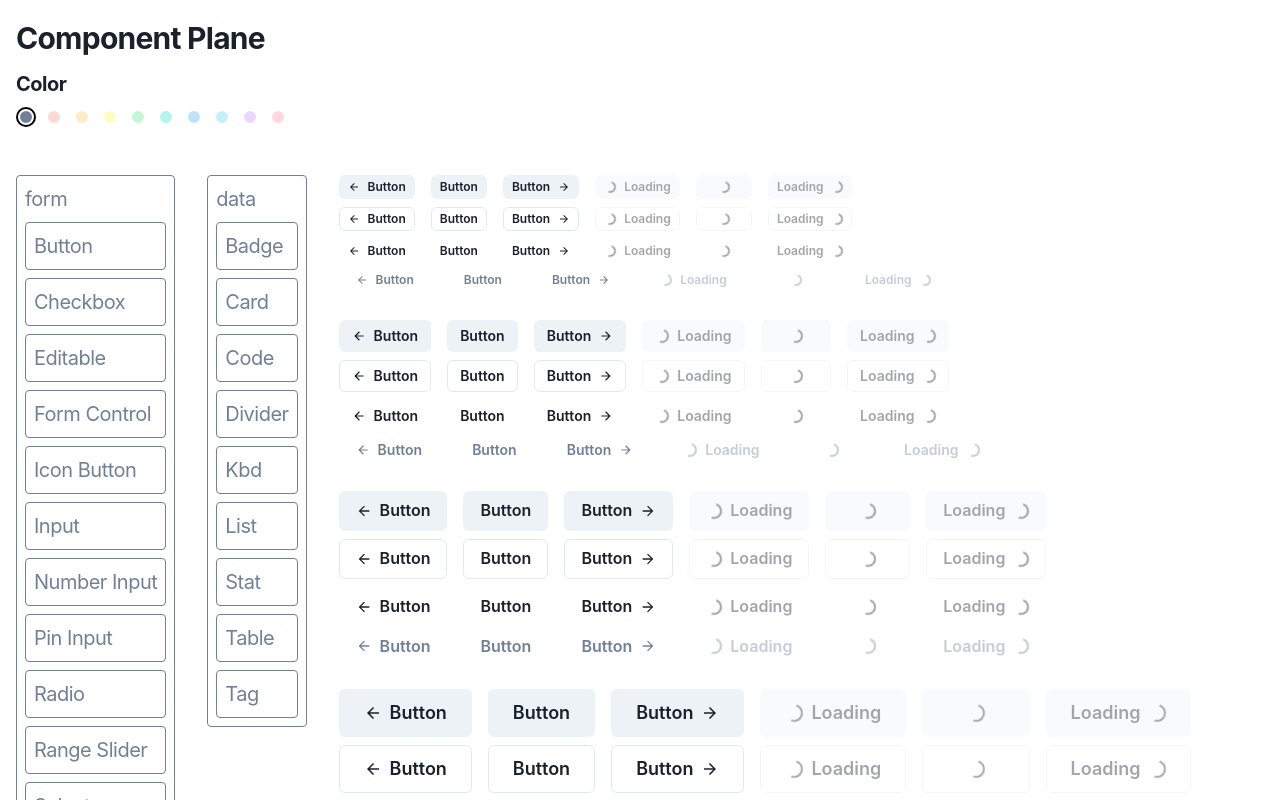
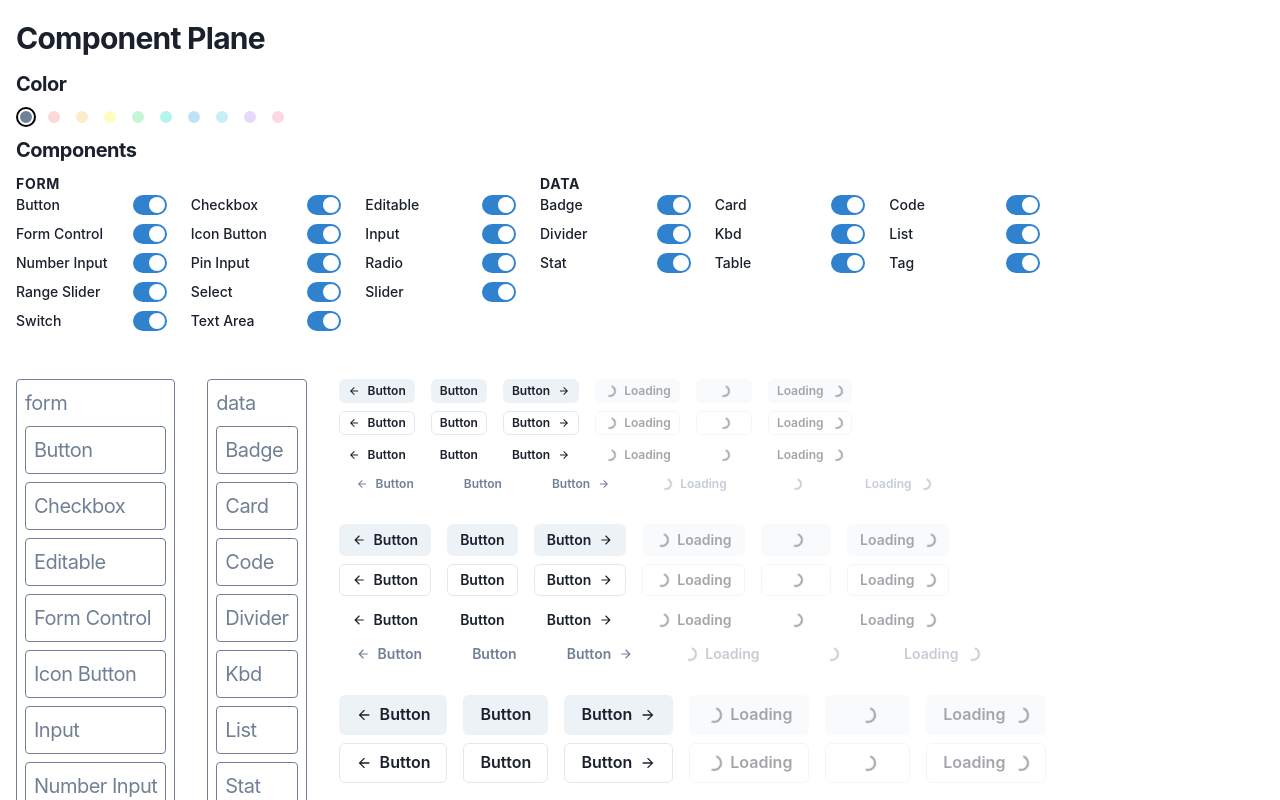
Before and after one commit to rttnbrgr/component-plane, a React (Vite) app: page / in a window 1280 px wide. Built offline with nearby package versions, Linux system fonts and the light colour scheme.

Commit message:
add component visibility controls

```diff
--- a/src/App.tsx
+++ b/src/App.tsx
@@ -6,12 +6,21 @@ import { ColorControls } from "./components/ColorControls";
 import { defaultThemeColors } from "./utils";
 import {
   PlaceholderComponent,
+  componentStateObject,
   mockComponents,
 } from "./components/PlaceholderComponent";
+import { ComponentControls } from "./components/ComponentControls";
 
 function App() {
+  // Colors
   const [previewColors, setPreviewColors] = useState([defaultThemeColors[0]]);
   const previewColorsHandlers = { previewColors, setPreviewColors };
+
+  // Components
+  const [visibleComponents, setVisibleComponents] =
+    useState(componentStateObject);
+  const visibleComponentsHandlers = { visibleComponents, setVisibleComponents };
+
   return (
     <>
       <ChakraProvider>
@@ -33,11 +42,18 @@ function App() {
               </Text>
             </Box>
             {/* Controls */}
-            <Stack>
+            <Stack mb="2">
               <Text fontSize="xl" fontWeight="bold" letterSpacing="tight">
                 Color
               </Text>
               <ColorControls {...previewColorsHandlers} />
+            </Stack>
+            {/* Components */}
+            <Stack>
+              <Text fontSize="xl" fontWeight="bold" letterSpacing="tight">
+                Components
+              </Text>
+              <ComponentControls {...visibleComponentsHandlers} />
             </Stack>
           </Box>
 
@@ -62,13 +78,18 @@ function App() {
                       color={color}
                     >
                       <Stack mt="2">
-                        {group.components.map((cmp, j) => (
-                          <PlaceholderComponent
-                            title={cmp}
-                            key={j}
-                            color={color}
-                          />
-                        ))}
+                        {group.components.map((cmp, j) => {
+                          const isVisible: boolean = visibleComponents[cmp];
+                          return (
+                            isVisible && (
+                              <PlaceholderComponent
+                                title={cmp}
+                                key={j}
+                                color={color}
+                              />
+                            )
+                          );
+                        })}
                       </Stack>
                     </PlaceholderComponent>
                   ))}
--- /dev/null
+++ b/src/components/ComponentControls.tsx
@@ -0,0 +1,101 @@
+import {
+  Box,
+  Stack,
+  Text,
+  FormControl,
+  FormLabel,
+  Switch,
+  SimpleGrid,
+  SwitchProps,
+} from "@chakra-ui/react";
+import { mockComponents } from "./PlaceholderComponent";
+
+type ComponentControlSwitchProps = {
+  id: any;
+  children: string;
+  isChecked?: SwitchProps["isChecked"];
+  onChange?: SwitchProps["onChange"];
+};
+
+export const ComponentControlSwitch = ({
+  id,
+  children,
+  isChecked = undefined,
+  onChange,
+}: ComponentControlSwitchProps) => {
+  return (
+    <FormControl
+      display="flex"
+      alignItems="center"
+      width={"100%"}
+      justifyContent={"space-between"}
+    >
+      <FormLabel htmlFor={id} mb="0" mr="6" fontSize={"sm"}>
+        {children}
+      </FormLabel>
+      <Switch id={id} isChecked={isChecked} onChange={onChange} />
+    </FormControl>
+  );
+};
+
+export const ComponentControls = ({
+  visibleComponents,
+  setVisibleComponents,
+}) => {
+  return (
+    <Box>
+      <Stack direction={"row"} spacing={"6"} width="100%" flexWrap={"wrap"}>
+        {mockComponents.map((group, i) => (
+          <Box
+            maxWidth={{ base: "none", md: "500px" }}
+            flex={{
+              base: "0 0 100%",
+              md: "1 0 50%",
+            }}
+          >
+            <Text
+              fontSize="sm"
+              textTransform={"uppercase"}
+              letterSpacing="wider"
+              fontWeight={"bold"}
+              color={`grey.500`}
+            >
+              {group.id}
+            </Text>
+            <SimpleGrid minChildWidth="150px" spacing="2" spacingX={"6"}>
+              {group.components.map((cmp, j) => {
+                const check = visibleComponents["Button"];
+                const check2: boolean = visibleComponents[cmp];
+                console.log("cmp: ", cmp);
+                console.log("check: ", check);
+                console.log("check2: ", check2);
+                // const isChecked = visibleComponents[cmp]
+                const handleToggle = () => {
+                  console.log("handle toggle for ", cmp);
+                  setVisibleComponents(prev => {
+                    // Copy object
+                    const duplicate = { ...prev };
+                    // Update
+                    duplicate[cmp] = !check2;
+                    // Return
+                    return duplicate;
+                  });
+                };
+                return (
+                  <ComponentControlSwitch
+                    id="foo"
+                    key={j}
+                    isChecked={check2}
+                    onChange={handleToggle}
+                  >
+                    {cmp}
+                  </ComponentControlSwitch>
+                );
+              })}
+            </SimpleGrid>
+          </Box>
+        ))}
+      </Stack>
+    </Box>
+  );
+};
--- a/src/components/PlaceholderComponent.tsx
+++ b/src/components/PlaceholderComponent.tsx
@@ -42,6 +42,32 @@ export const mockComponents = [
   },
 ];
 
+export const componentStateObject = {
+  Button: true,
+  Checkbox: true,
+  Editable: true,
+  "Form Control": true,
+  "Icon Button": true,
+  Input: true,
+  "Number Input": true,
+  "Pin Input": true,
+  Radio: true,
+  "Range Slider": true,
+  Select: true,
+  Slider: true,
+  Switch: true,
+  "Text Area": true,
+  Badge: true,
+  Card: true,
+  Code: true,
+  Divider: true,
+  Kbd: true,
+  List: true,
+  Stat: true,
+  Table: true,
+  Tag: true,
+};
+
 export const PlaceholderComponent = ({
   title,
   children,
```
